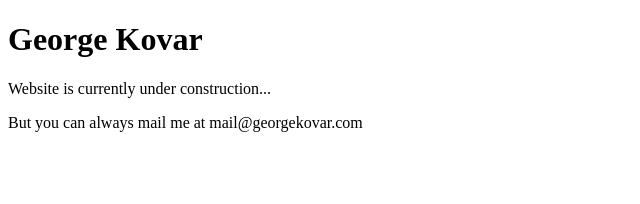
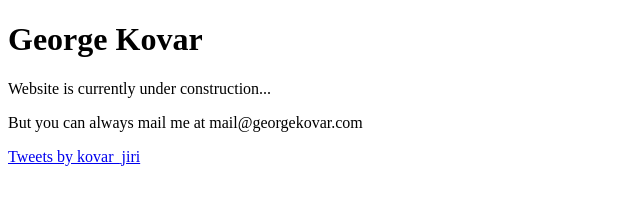
Before and after one commit to georgekovar/georgekovar.github.io, a plain HTML site: page index.html in a window 1280 px wide. Shown: the whole page, without its empty margins (0-640 px from the left). Drawn offline with Linux system fonts and the light colour scheme.

Commit message:
Twitter test

```diff
--- a/index.html
+++ b/index.html
@@ -8,5 +8,6 @@
   <h1>George Kovar</h1>
   <p>Website is currently under construction...</p>
   <p>But you can always mail me at mail@georgekovar.com</p>
+  <p><a class="twitter-timeline" data-theme="dark" href="https://twitter.com/kovar_jiri?ref_src=twsrc%5Etfw">Tweets by kovar_jiri</a> <script async src="https://platform.twitter.com/widgets.js" charset="utf-8"></script></p>
 </body>
 </html>
```
